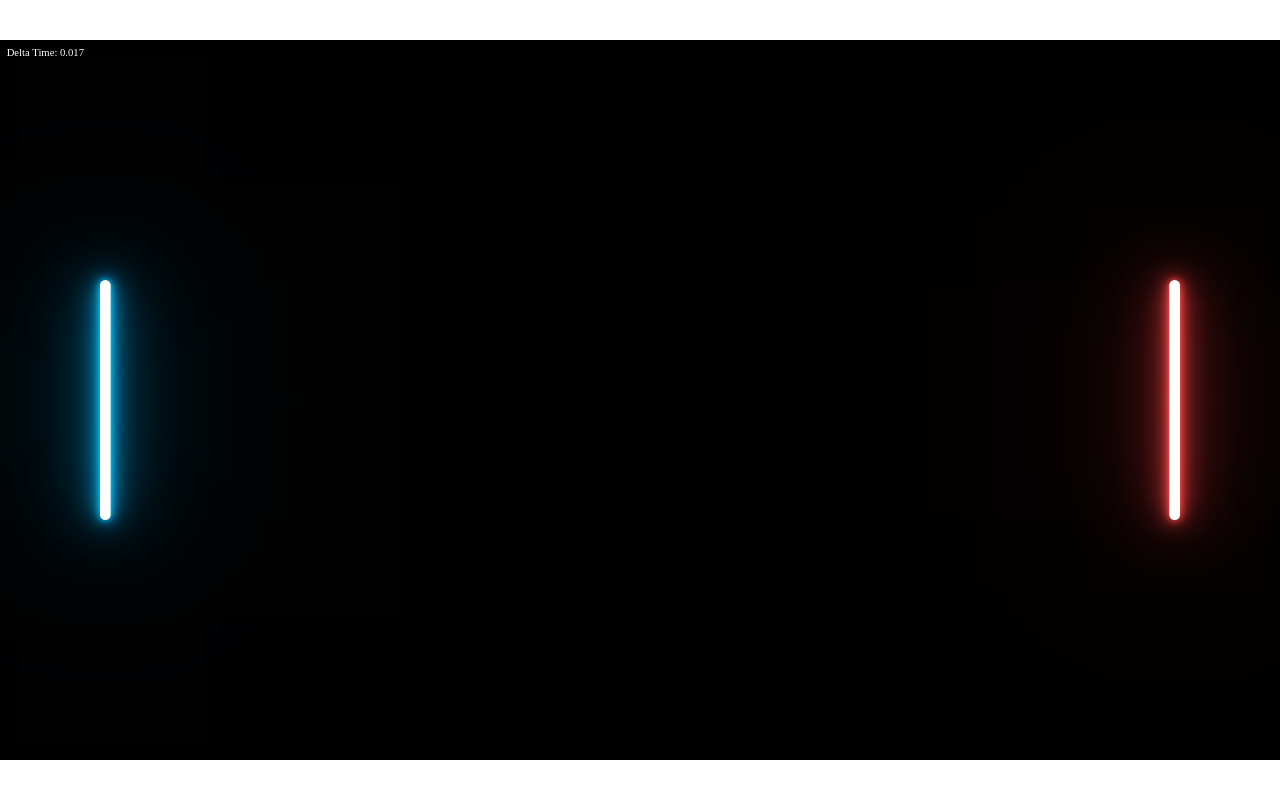
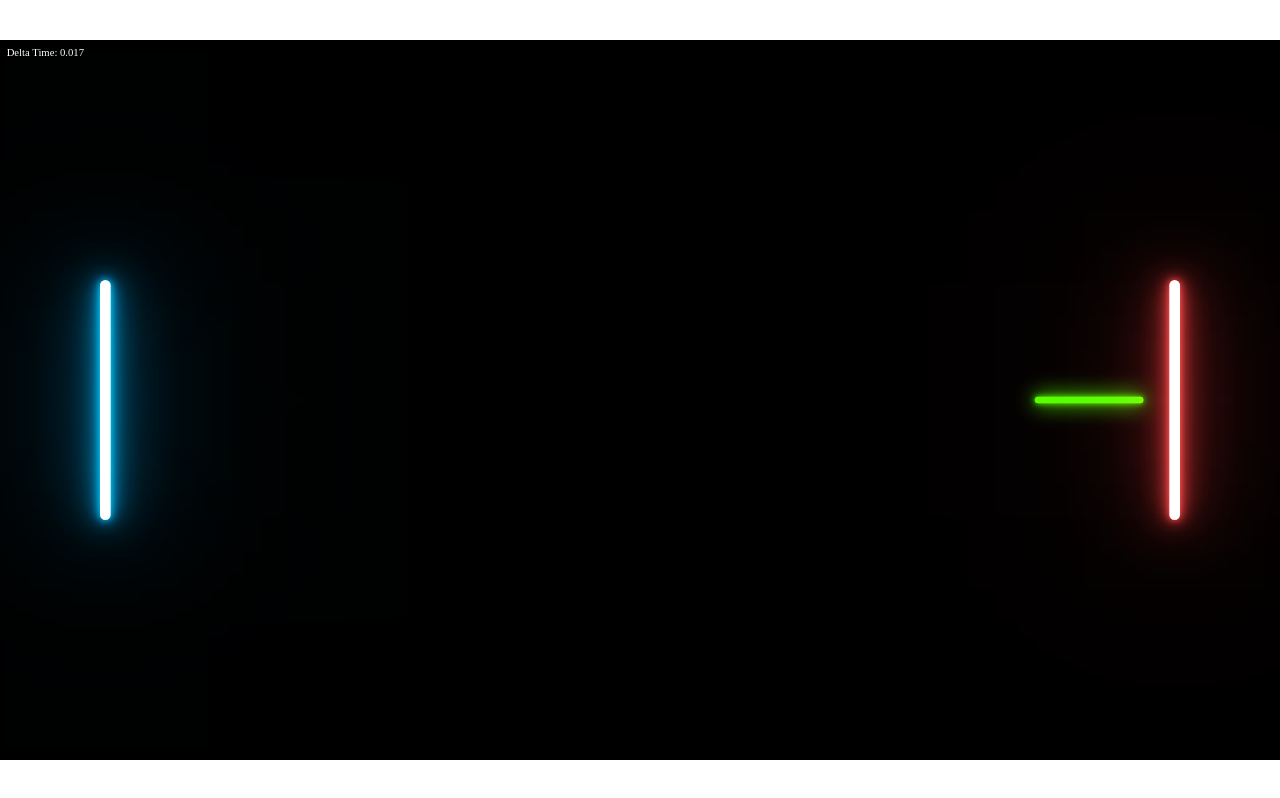
Before and after one commit to yikuansun/saberpong2, a SvelteKit app: page / in a window 1280 px wide. Built offline with nearby package versions, Linux system fonts and the light colour scheme.

Commit message:
Attempt to fix motion trail
did not work :(

```diff
--- a/src/routes/+page.svelte
+++ b/src/routes/+page.svelte
@@ -42,7 +42,7 @@
     let lastTime = (new Date()).getTime();
     let frameCount = 0;
     const saberSpeed = 444;
-    const ballSpeed = 400;
+    const ballSpeed = 100;
     function mainGameLoop() {
         let startTime = (new Date()).getTime();
         deltaTime = (startTime - lastTime) / 1000;
@@ -67,9 +67,9 @@
 
         ball.x += ballSpeed * deltaTime * Math.cos(ball.angle);
         ball.y += ballSpeed * deltaTime * Math.sin(ball.angle);
-        ballPastPositions.push({x: ball.x, y: ball.y});
+        ballPastPositions = [...ballPastPositions, {x: ball.x, y: ball.y}];
         if (ballPastPositions.length > laserLength / (ballSpeed * deltaTime)) {
-            ballPastPositions.shift();
+            ballPastPositions = ballPastPositions.slice(1);
         }
 
         frameCount++;
```
